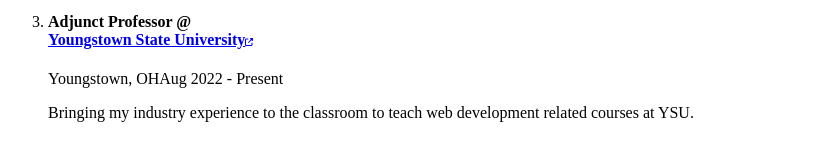
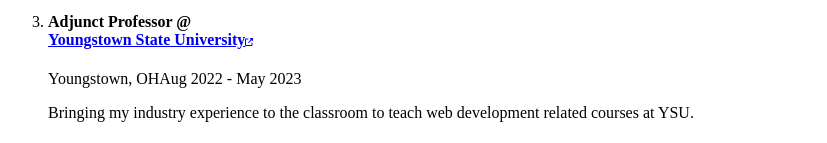
Before and after one commit to JoeDuncko/JoeDuncko.com, a Next.js app: page /resume in a window 1280 px wide. Shown: the part 758-901 px from the top of the page, without its empty margins (0-827 px from the left). Built offline with nearby package versions, Linux system fonts and the light colour scheme.

Commit message:
Finished up teaching!

```diff
--- a/data/experiences.ts
+++ b/data/experiences.ts
@@ -44,6 +44,7 @@ export const experiences: Experience[] = [
       link: "https://ysu.edu/",
     },
     startDate: parse("2022-08-29", "y-M-d", new Date()),
+    endDate: parse("2023-05-8", "y-M-d", new Date()),
     description:
       "Bringing my industry experience to the classroom to teach web development related courses at YSU.",
   },
```
